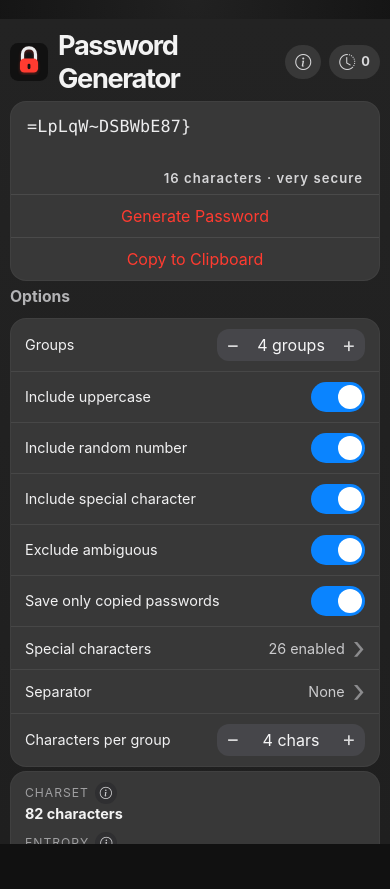
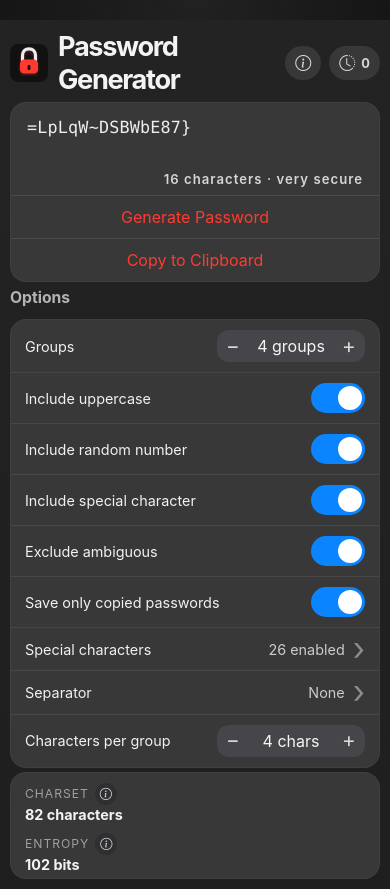
Before and after one commit to chrismuha/password-generator-web, a Vue app: page / in a window 390 px wide. Before the commit the page ends 844 px from the top, so only its background shows below. Built offline with nearby package versions, Linux system fonts and the light colour scheme.

Commit message:
Fix mobile web scrolling

```diff
--- a/src/style.css
+++ b/src/style.css
@@ -610,8 +610,29 @@ button {
 }
 
 @media (max-width: 900px) {
+  html,
+  body,
+  #app {
+    height: auto;
+  }
+
+  body {
+    min-height: 100dvh;
+    overflow-y: auto;
+    -webkit-overflow-scrolling: touch;
+  }
+
+  .app-shell {
+    height: auto;
+    min-height: 100dvh;
+    overflow: visible;
+  }
+
   .app-frame {
-    padding: 10px;
+    flex: 0 0 auto;
+    min-height: 100dvh;
+    padding: 10px 10px calc(10px + env(safe-area-inset-bottom));
+    overflow: visible;
   }
 
   .hero-heading h1 {
```
